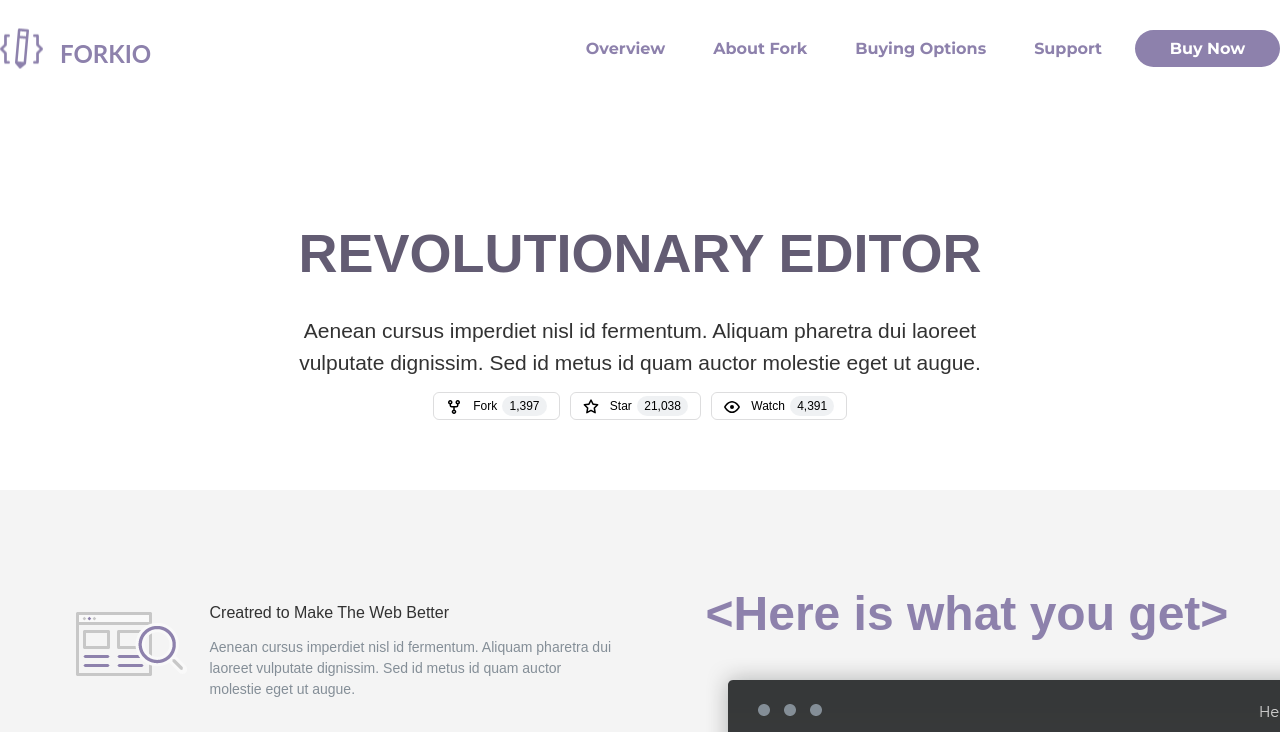
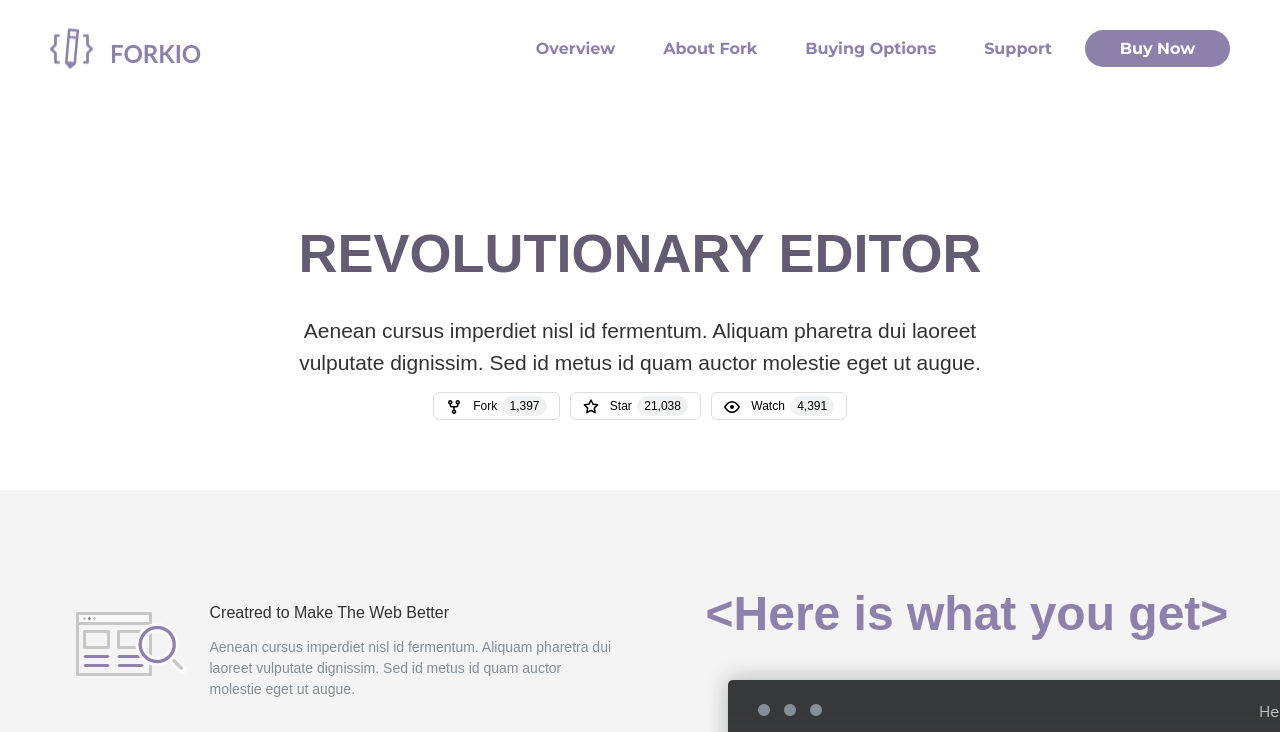
Before and after one commit to d1nosaurrr/step-project-forkio, a website: page index.html in a window 1280 px wide. Shown: the top 732 px of the page. Drawn offline with nearby package versions, Linux system fonts and the light colour scheme; files that its build step writes are made by us from their sources; files whose address does not match are found by name.

Commit message:
navbar 1200px container likafix

```diff
--- a/src/scss/components/_navbar.scss
+++ b/src/scss/components/_navbar.scss
@@ -1,5 +1,15 @@
 .navbar {
   & .container {
+
+    //  ---  temporary solution  ---   ///
+    padding-left: 10px;
+    padding-right: 10px;
+    box-sizing: border-box;
+    max-width: 1200px;
+    width: 100%;
+    //  ---  temporary solution  ---   ///
+
+
     display: flex;
     align-items: center;
     justify-content: space-between;
```
